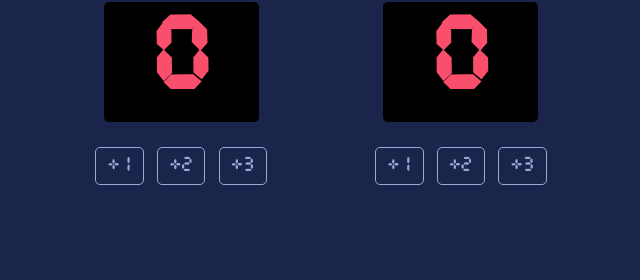
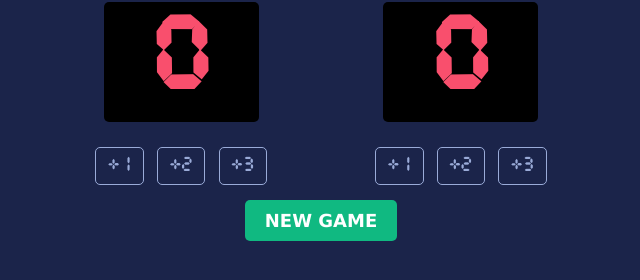
Before and after one commit to kespana/basketball-scoreboard, a website built with Vite: page index.html in a window 1280 px wide. Shown: the part 134-414 px from the top of the page, without its empty margins (319-959 px from the left). Built offline with nearby package versions, Linux system fonts and the light colour scheme.

Commit message:
Add new game button and functionality to reset scores
- Introduced a "NEW GAME" button in the HTML with associated styling in CSS.
- Implemented event listener in JavaScript to reset home and guest scores when the button is clicked.

```diff
--- a/index.css
+++ b/index.css
@@ -60,3 +60,21 @@ button {
     cursor: pointer;
     margin: 0 4px;
   }
+
+.new-game {
+    margin-top: 15px;
+    text-align: center;
+}
+
+button#new-game {
+    border: none;
+    background-color: #10B981;
+    font-family: 'Verdana', sans-serif;
+    font-size: 18px;
+    font-weight: bold;
+    color: #FFFFFF;
+    padding: 10px 20px;
+    border-radius: 5px;
+    cursor: pointer;
+    margin: 0 4px;
+}
--- a/index.html
+++ b/index.html
@@ -23,6 +23,9 @@
                 </div>
             </section>
         </div>
+        <section class="new-game">
+            <button id="new-game">NEW GAME</button>
+        </section>
         <script type="module" src="index.js"></script>
     </body>
 </html>
--- a/index.js
+++ b/index.js
@@ -9,6 +9,7 @@ let homeScore3El = document.getElementById('home-score-3');
 let guestScore1El = document.getElementById('guest-score-1');
 let guestScore2El = document.getElementById('guest-score-2');
 let guestScore3El = document.getElementById('guest-score-3');
+const newGameEl = document.getElementById('new-game');
 
 function renderScore() {
     homeScoreEl.textContent = homeScore;
@@ -46,3 +47,9 @@ guestScore3El.addEventListener('click', function() {
     guestScore += 3;
     renderScore();
 });
+
+newGameEl.addEventListener('click', function() {
+    homeScore = 0;
+    guestScore = 0;
+    renderScore();
+});
```
